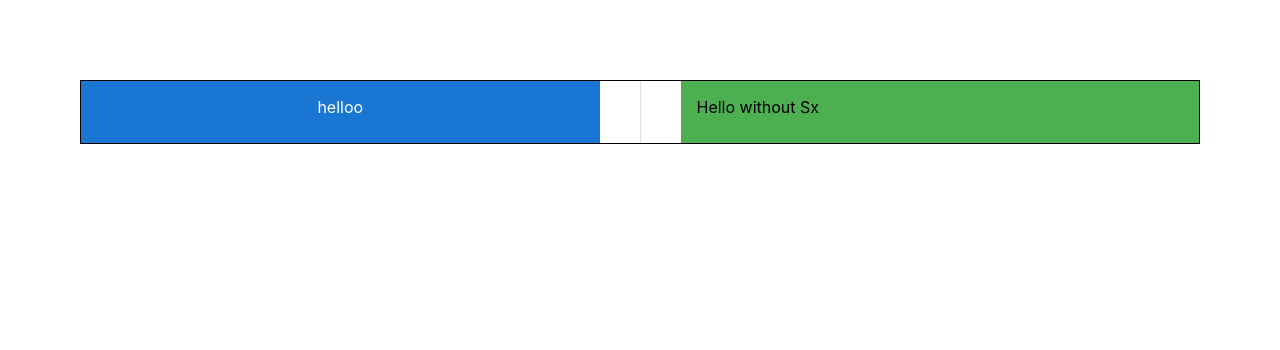
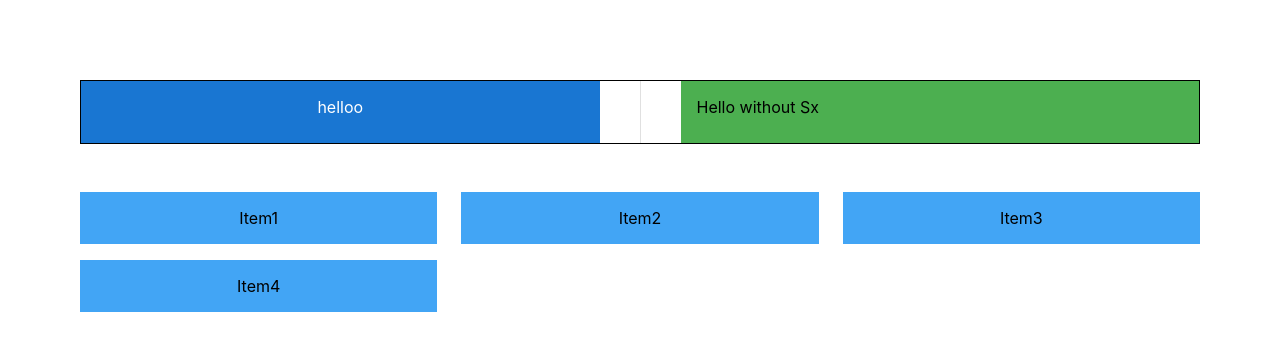
Before and after one commit to akdemirsafak/ReactAndMui, a React (Create React App) app: page / in a window 1280 px wide. Shown: the top 350 px of the page. Built offline with nearby package versions, Linux system fonts and the light colour scheme.

Commit message:
Grid Completed

```diff
--- a/src/components/MuiLayout.tsx
+++ b/src/components/MuiLayout.tsx
@@ -1,7 +1,8 @@
-import {Box,Divider,Stack} from '@mui/material'
+import {Box,Divider,Stack,Grid} from '@mui/material'
 
 export const MuiLayout=()=>{
     return (
+        <>
         <Stack
             sx={{border:'1px solid'}}
             direction='row'
@@ -36,5 +37,29 @@ export const MuiLayout=()=>{
                 Hello without Sx
             </Box>
         </Stack>
+
+        <Grid container my={4} rowSpacing={2} columnSpacing={3}>
+
+        {/* xs for mobile
+        sm for tablet
+        md for desktop
+        lg and xl for larger monitors */}
+
+            <Grid item xs={12} sm={6} md={4}>
+                <Box bgcolor='primary.light' p={2}>Item1</Box>
+            </Grid>
+            <Grid item xs={12} sm={6} md={4}>
+                <Box bgcolor='primary.light' p={2}>Item2</Box>
+            </Grid>
+            <Grid item xs={12} sm={6} md={4}>
+                <Box bgcolor='primary.light' p={2}>Item3</Box>
+            </Grid>
+            <Grid item xs={12} sm={6} md={4}>
+                <Box bgcolor='primary.light' p={2}>Item4</Box>
+            </Grid>
+        </Grid>
+
+        </>
+
     )
 }
```
